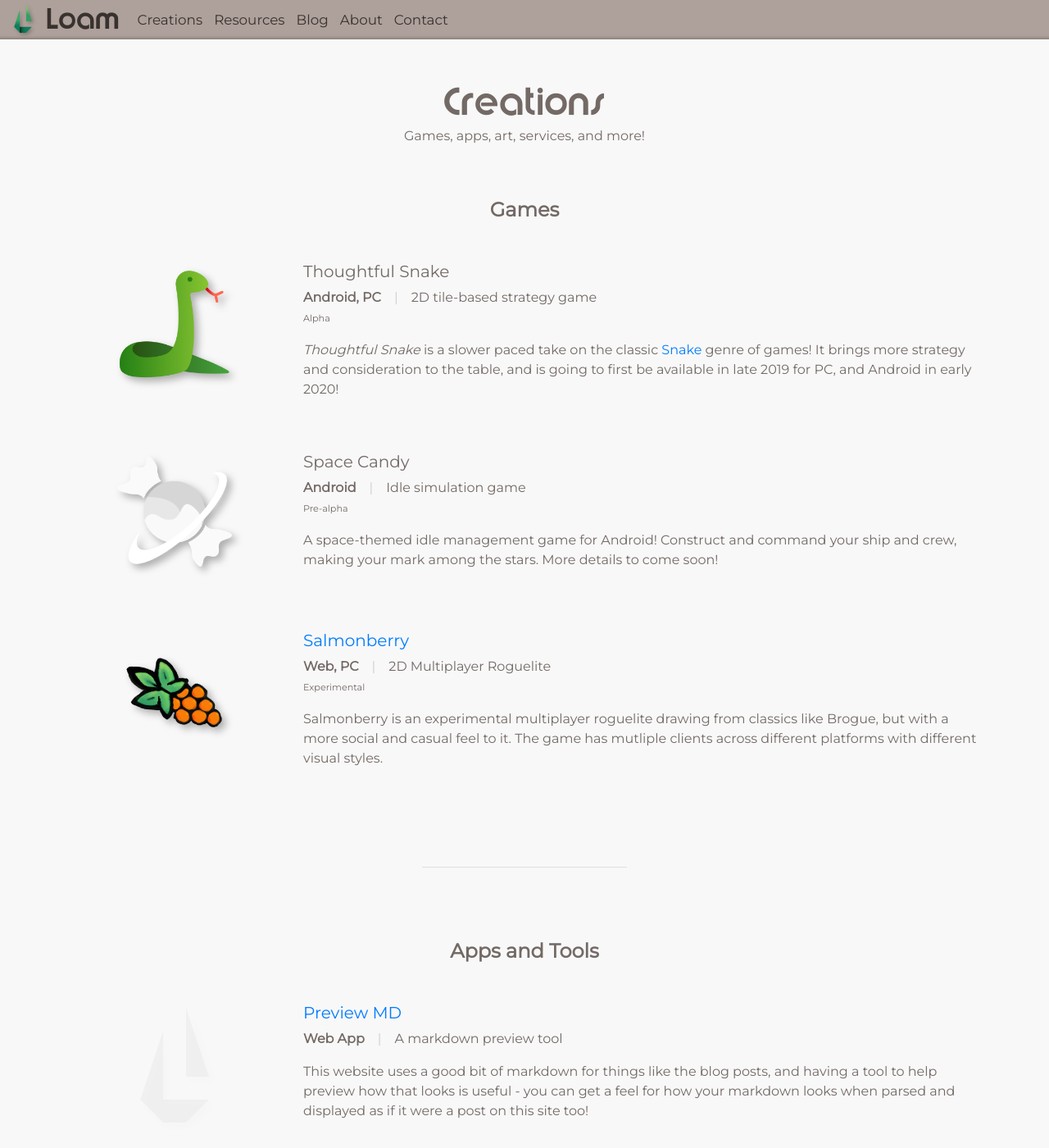
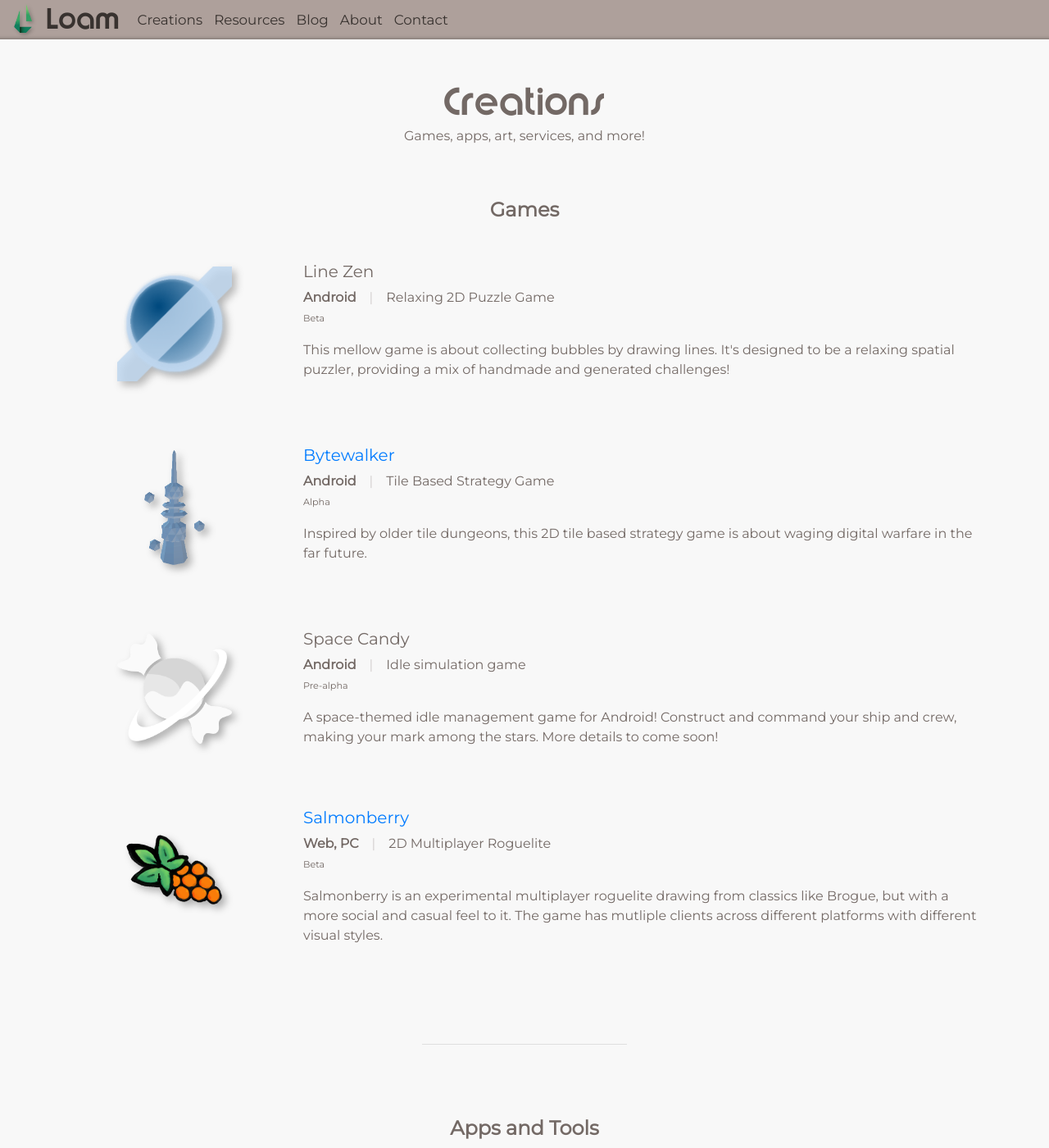
Before and after one commit to LoamNet/net.loam.www, a Jekyll site: the page built from creations/index.html, in a window 1280 px wide and 1400 px high. Shown: the whole window at 82% size. Built offline with Jekyll 4.4.1, drawn with Linux system fonts in a browser that asks for light colours; nearby versions of some CDN libraries.

Commit message:
+ Added line zen and bytewalker links

```diff
--- a/creations/index.html
+++ b/creations/index.html
@@ -38,16 +38,31 @@ tags: create, game, games, media, loam, app, apps, indie, creative, creation, in
 	<p class="loam-section-description"></p>
 	<ul class="text-left loam-ul">
 
+		<li>
+			<div class="row">
+				<div class="col-lg-3 text-center">
+					<img class="product-logo" src="/assets/icons/icon-linezen.png" alt="A bubble with a line through it"/>
+				</div>
+				<div class="col-lg-9">
+					<br/>
+					<h2><!--a href="#"-->Line Zen<!--/a--></h2><p><strong>Android</strong><span class="l-v-spacer">&emsp;|&emsp;</span>Relaxing 2D Puzzle Game<br/><span style="font-size: .7em">Beta</span></p>
+					<p>This mellow game is about collecting bubbles by drawing lines. It's designed to be a relaxing spatial puzzler, providing a mix of handmade and generated challenges!</p>
+				</div>
+			</div>
+			<br/>
+		</li>
+
+
 
 		<li>
 			<div class="row">
 				<div class="col-lg-3 text-center">
-					<img class="product-logo" src="/assets/icons/icon-rtsnek.png" alt="A green snake with its tongue sticking out"/>
+					<img class="product-logo" src="/assets/icons/icon-bytewalker.png" alt="A futuristic, geometric building with a few floating orbs around it"/>
 				</div>
 				<div class="col-lg-9">
 					<br/>
-					<h2><!--a href="#"-->Thoughtful Snake<!--/a--></h2><p><strong>Android, PC</strong><span class="l-v-spacer">&emsp;|&emsp;</span>2D tile-based strategy game<br/><span style="font-size: .7em">Alpha</span></p>
-					<p><em>Thoughtful Snake</em> is a slower paced take on the classic <a href="https://en.wikipedia.org/wiki/Snake_(video_game_genre)">Snake</a> genre of games! It brings more strategy and consideration to the table, and is going to first be available in late 2019 for PC, and Android in early 2020!</p>
+					<h2><a href="http://bytewalker.loam.net/">Bytewalker</a></h2><p><strong>Android</strong><span class="l-v-spacer">&emsp;|&emsp;</span>Tile Based Strategy Game<br/><span style="font-size: .7em">Alpha</span></p>
+					<p>Inspired by older tile dungeons, this 2D tile based strategy game is about waging digital warfare in the far future.</p>
 				</div>
 			</div>
 			<br/>
@@ -68,6 +83,7 @@ tags: create, game, games, media, loam, app, apps, indie, creative, creation, in
 			<br/>
 		</li>
 
+
 		<li>
 			<div class="row">
 				<div class="col-lg-3 text-center">
@@ -75,7 +91,7 @@ tags: create, game, games, media, loam, app, apps, indie, creative, creation, in
 				</div>
 				<div class="col-lg-9">
 					<br/>
-					<h2><a href="http://salmonberry.info/">Salmonberry</a></h2><p><strong>Web, PC</strong><span class="l-v-spacer">&emsp;|&emsp;</span>2D Multiplayer Roguelite<br/><span style="font-size: .7em">Experimental</span></p>
+					<h2><a href="http://salmonberry.info/">Salmonberry</a></h2><p><strong>Web, PC</strong><span class="l-v-spacer">&emsp;|&emsp;</span>2D Multiplayer Roguelite<br/><span style="font-size: .7em">Beta</span></p>
 					<p>Salmonberry is an experimental multiplayer roguelite drawing from classics like Brogue, but with a more social and casual feel to it. The game has mutliple clients across different platforms with different visual styles.</p>
 				</div>
 			</div>
```
Also changed, not shown: assets/icons/icon-bytewalker.png (added), assets/icons/icon-linezen.png (added), creations/bytewalker/placeholder.txt (deleted).
